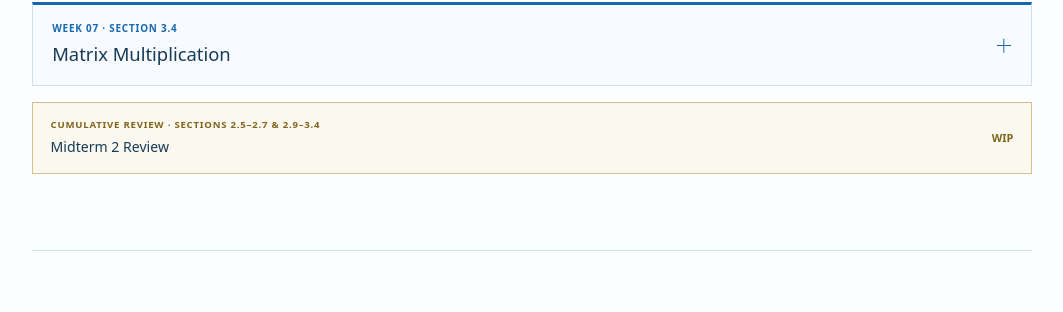
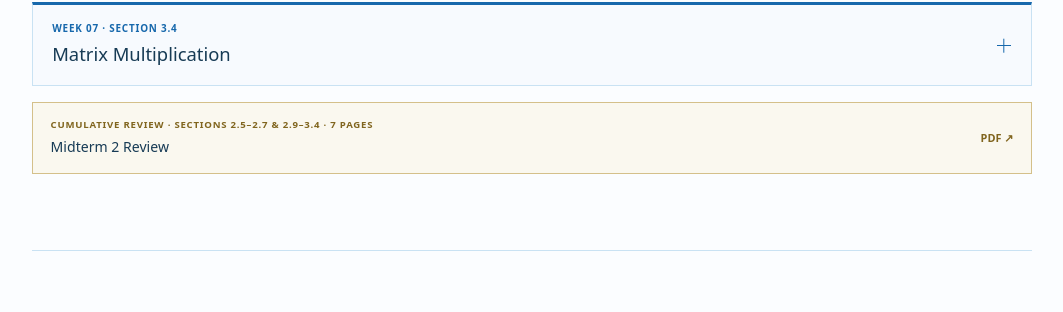
Before and after one commit to Rick3yHuang/Rick3yHuang.github.io, a Jekyll site: the page built from teaching/math-1553-current.md, in a window 1280 px wide and 900 px high, scrolled down 1442 px. Shown: the part 142-454 px from the top of the window, without its empty margins (108-1171 px from the left). Built offline with Jekyll 4.4.1, drawn with Linux system fonts in a browser that asks for light colours.

Commit message:
Add week 7 notes and midterm 2 review PDF

```diff
--- a/teaching/math-1553-current.md
+++ b/teaching/math-1553-current.md
@@ -246,14 +246,19 @@ permalink: /teaching/math-1553/
       <span class="course-note__toggle" aria-hidden="true"></span>
     </summary>
     <div class="course-note__body">
-      {% include wip-cocona.html %}
+      <figure class="course-pdf-pages" aria-label="Week 07 notes">
+        <img src="{{ '/assets/images/teaching/math-1553/fall-2026-week07/page-1.webp' | relative_url }}" width="1800" height="1391" loading="lazy" decoding="async" alt="Week 07 notes on composition of linear transformations, matrix multiplication, compatible dimensions, the row-column rule, and properties of matrix products.">
+      </figure>
+      <div class="course-note__actions">
+        <a href="{{ '/output/pdf/math-1553-fall-2026-week07.pdf' | relative_url }}" target="_blank" rel="noopener noreferrer">Download Week 07 notes (PDF) <span aria-hidden="true">↗</span></a>
+      </div>
     </div>
   </details>
 
-  <div class="course-complete-notes course-complete-notes--review" id="midterm-2-review">
-    <span><small>Cumulative review · Sections 2.5–2.7 &amp; 2.9–3.4</small><strong>Midterm 2 Review</strong></span>
-    <em>WIP</em>
-  </div>
+  <a class="course-complete-notes course-complete-notes--review" id="midterm-2-review" href="{{ '/output/pdf/m2.pdf' | relative_url }}" target="_blank" rel="noopener noreferrer">
+    <span><small>Cumulative review · Sections 2.5–2.7 &amp; 2.9–3.4 · 7 pages</small><strong>Midterm 2 Review</strong></span>
+    <em>PDF <span aria-hidden="true">↗</span></em>
+  </a>
 
 </section>
 
```
Also changed, not shown: assets/images/teaching/math-1553/fall-2026-week07/page-1.webp (added), 2 other files.
